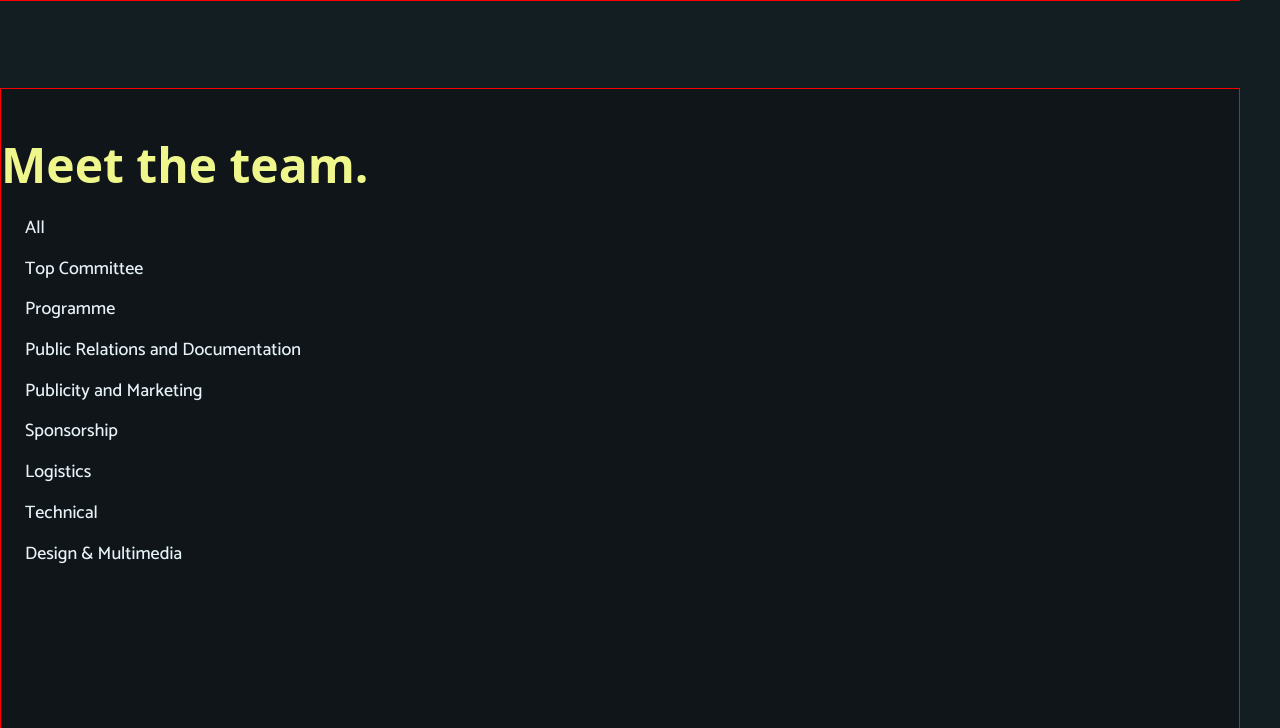
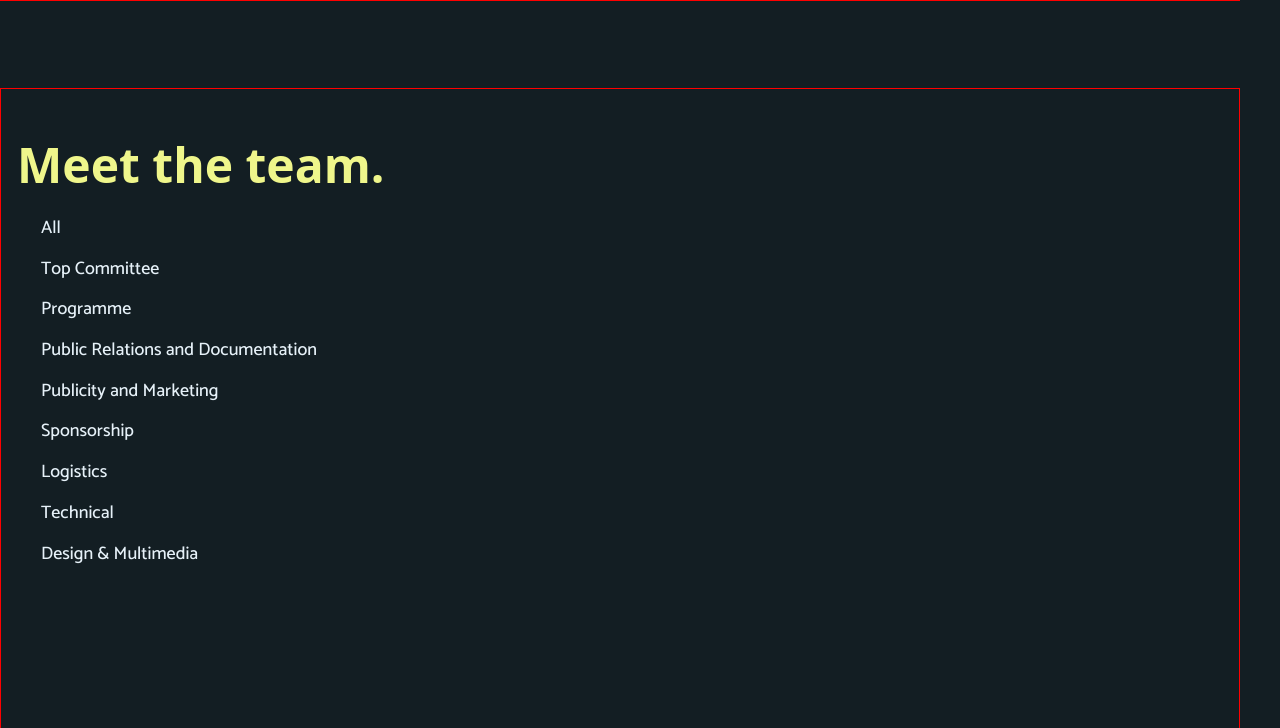
Before and after one commit to ChokHui/CS-Society_about-us, a website built with Vite: page index.html in a window 1280 px wide. Shown: the part 72-800 px from the top of the page. Built offline with nearby package versions, Linux system fonts and the light colour scheme; files whose address does not match are found by name; a web font is replaced by a local one.

Commit message:
Update sidebar.css

```diff
--- a/styles/components/sidebar.css
+++ b/styles/components/sidebar.css
@@ -2,14 +2,12 @@
     display: flex;
     flex-direction: column;
     gap: 0.8rem;
-    width: 100%; /* Set width to 100% by default */
+    width: 100%;
     padding: 1rem;
     margin-top: 5%;
-    background-color: #0f1519;
-    border: 1px solid pink;
+    /* border: 1px solid pink;  */
 }
 
-/* Sidebar title */
 .sidebar__h2 {
     color: #eff68b;
     font-size: 3rem;
@@ -18,15 +16,14 @@
     margin-bottom: 1rem;
 }
 
-/* Sidebar items wrapper */
 .sidebar__three {
     display: flex;
+    min-width: 200px;
     flex-direction: column;
-    align-items: flex-start; /* Aligns items to the left by default */
+    align-items: flex-start;
     width: 100%;
 }
 
-/* Sidebar menu styles */
 .sidebar__menu {
     list-style: none;
     padding: 0;
@@ -35,20 +32,17 @@
     flex-direction: column;
 }
 
-/* Sidebar link styles */
 .sidebar__link {
     display: inline-block;
     font-size: var(--size-lg);
     text-decoration: none;
     font-weight: 500;
-    color: var(--clr-word, #b0b0b0); /* Default color if variable not defined */
+    color: var(--clr-word, #b0b0b0);
     padding: 10px 24px;
     border-radius: 0.5rem;
     transition: color 0.2s, background-color 0.2s;
-
 }
 
-/* Hover effect for links */
 .sidebar__link:hover {
     color: #84bfec;
     background-color: #20292e;
@@ -74,19 +68,18 @@
 
 } */
 
-/* Styles for smaller screens (less than 1240px) */
 @media (max-width: 1239px) {
     .sidebar {
         display: flex;
         flex-wrap: wrap;
         align-content: center;
         justify-content: center;
-        width: 100%; /* Full width */
+        width: 100%;
         padding: 1rem;
     }
 
     .sidebar__three {
-        align-items: center; /* Center items horizontally */
+        align-items: center;
         width: auto;
     }
 
@@ -99,21 +92,16 @@
     }
 
     .sidebar__link {
-        padding: 10px 16px; /* Adjust padding for smaller screens */
+        padding: 10px 16px;
     }
 }
 
 /* xl */
 @media (min-width: 1240px) {
-    /* .sidebar__h2 {
-        color: #eff68b;
-        font-size: 3rem;
-    } */
-
     .sidebar {
-        width: 800px; /* Fixed width for larger screens */
-        height: 100vh; /* Full height */
-        position: fixed; /* Fix it to the left side of the viewport */
+        width: 800px;
+        height: 100vh;
+        position: fixed;
         left: 0;
         top: 0;
         flex-direction: column;
@@ -126,6 +114,12 @@
     .sidebar__menu {
         flex-direction: column;
     }
+
+    .sidebar .sidebar__three {
+        flex: 1;
+        min-width: 250px;
+        margin: 0 1rem;
+    }
 }
 
 /* 2xl */
```
